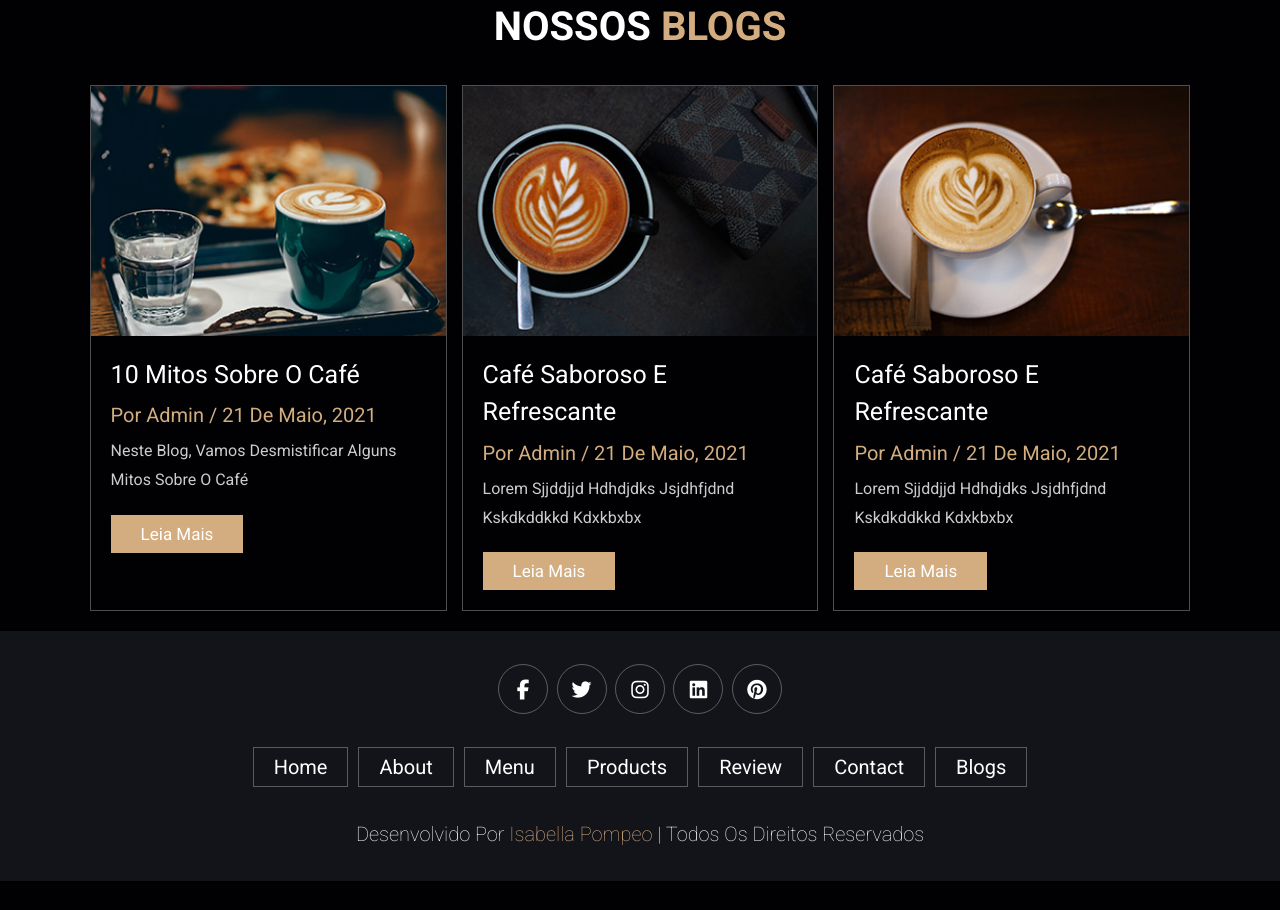
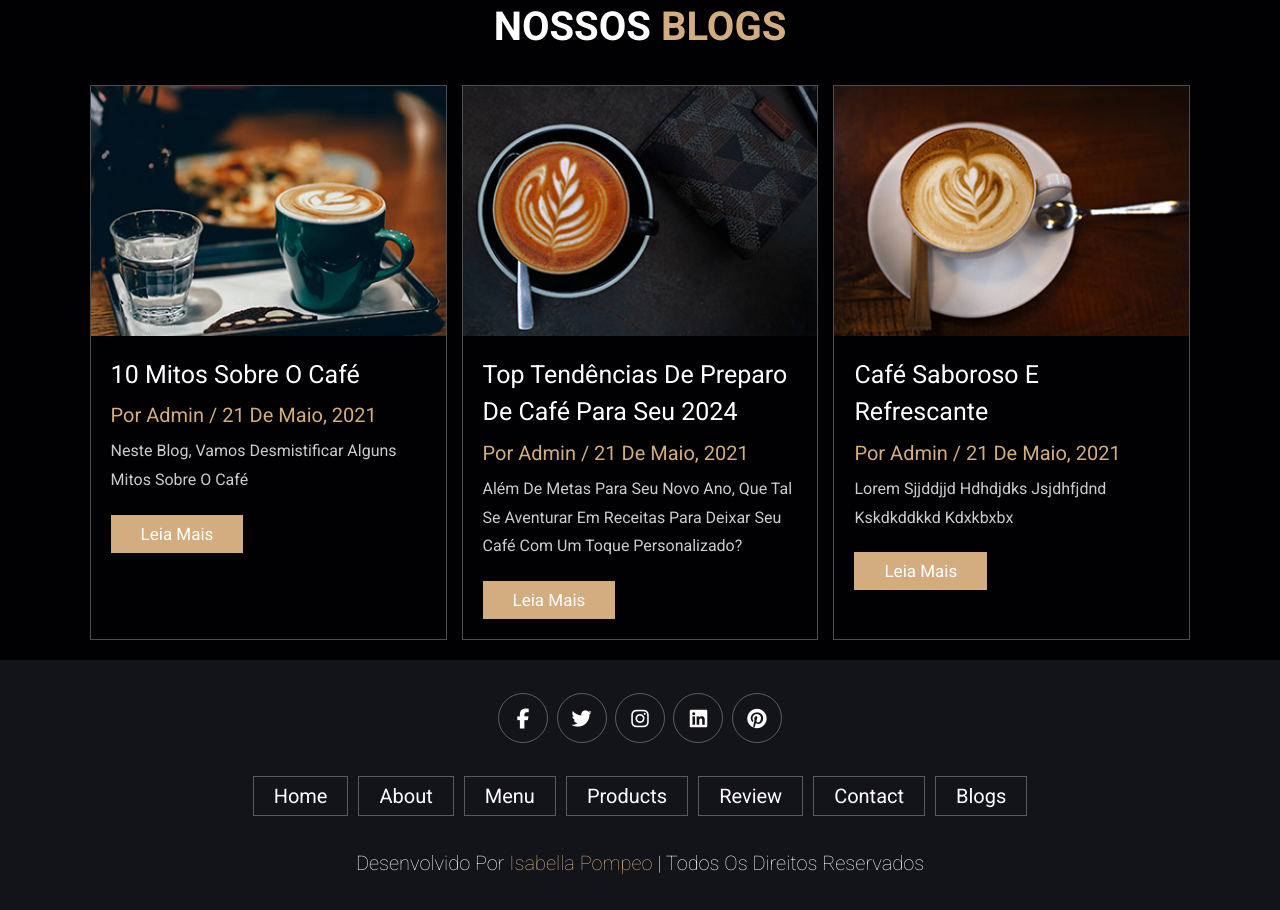
Before and after one commit to Isabella-Pompeo/site-cafeteria, a plain HTML site: page index.html in a window 1280 px wide. Shown: the part 4679-5589 px from the top of the page. Before the commit the page ends 5560 px from the top, so only its background shows below. Drawn offline with Linux system fonts and the light colour scheme.

Commit message:
update index.html

```diff
--- a/index.html
+++ b/index.html
@@ -405,9 +405,9 @@
             <img src="imagens/blog-2.jpeg" alt="blog-1">
           </div>
           <div class="content">
-            <a href="#" class="title">café saboroso e refrescante</a>
+            <a href="#" class="title">Top tendências de preparo de café para seu 2024</a>
             <span>por admin / 21 de maio, 2021</span>
-            <p>lorem sjjddjjd hdhdjdks jsjdhfjdnd kskdkddkkd kdxkbxbx</p>
+            <p>Além de metas para seu novo ano, que tal se aventurar em receitas para deixar seu café com um toque personalizado?</p>
             <a href="#" class="btn">leia mais</a>
           </div>
         </div>
```
